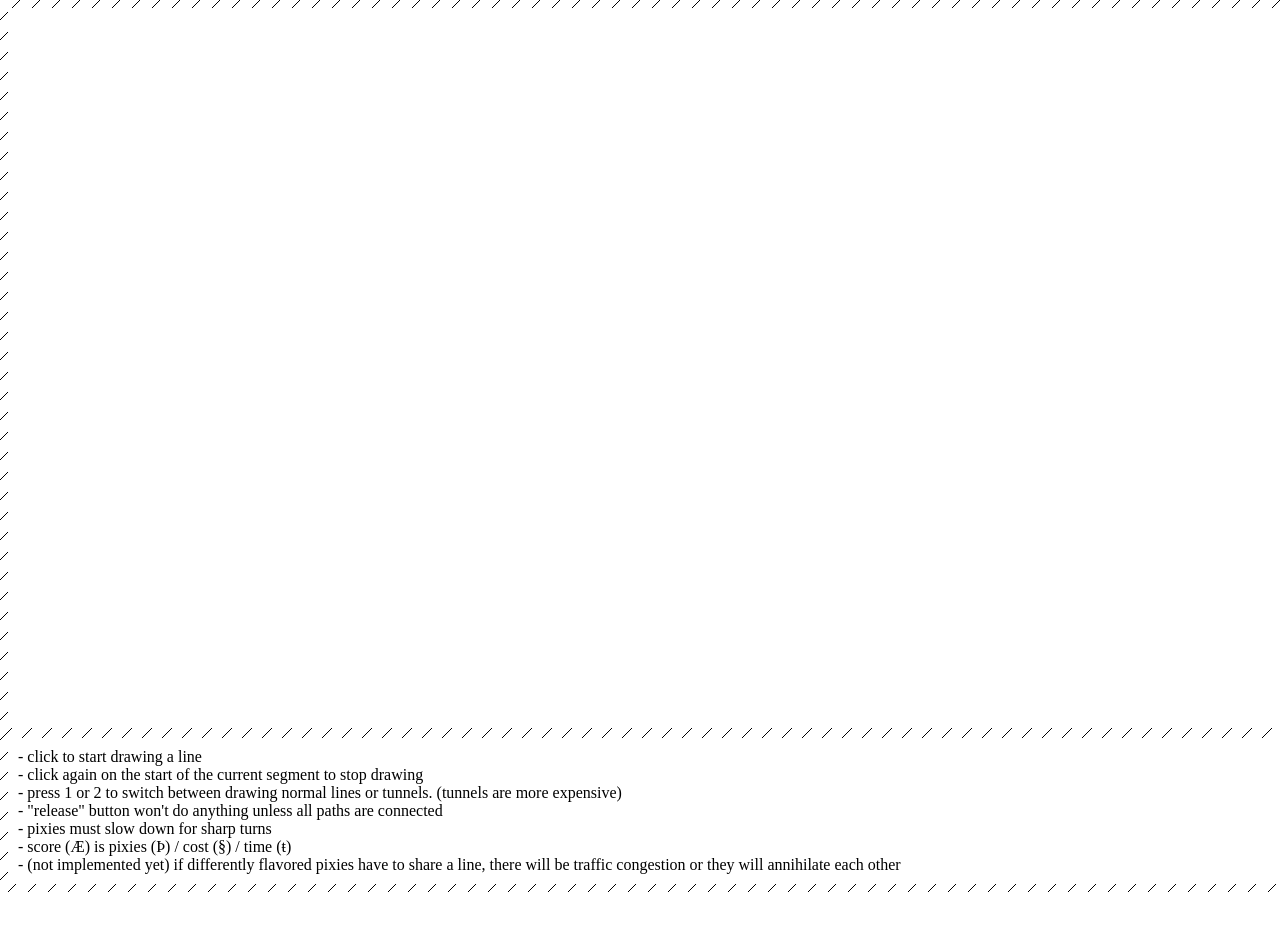
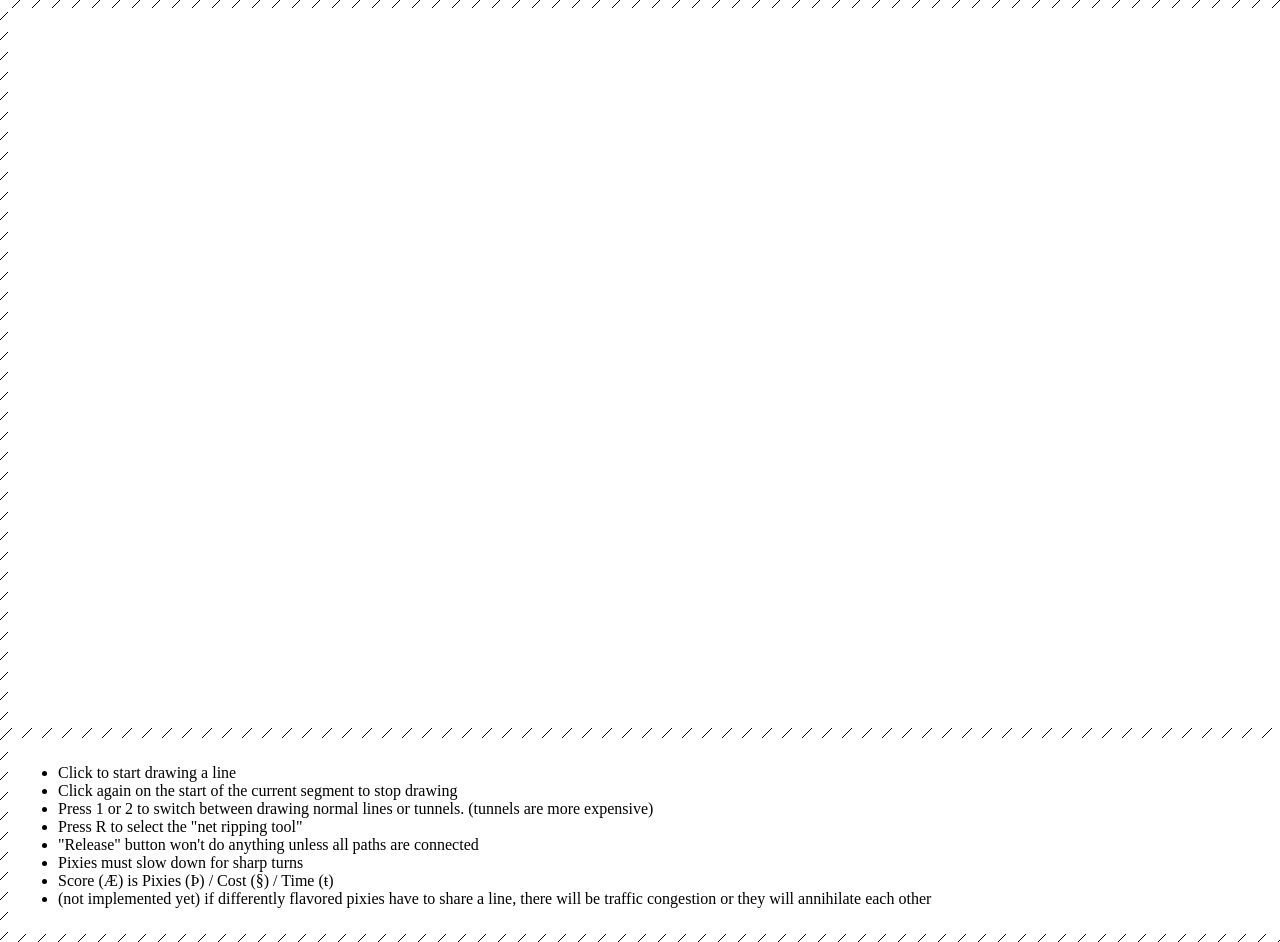
Before and after one commit to rparrett/pixie_wrangler, a plain HTML site: page index.html in a window 1280 px wide. Before the commit the page ends 892 px from the top, so only its background shows below. Drawn offline with Linux system fonts and the light colour scheme; a script that the page names is missing; a web font is replaced by a local one.

Commit message:
Update instructions

```diff
--- a/index.html
+++ b/index.html
@@ -45,13 +45,16 @@
   <body>
       <canvas id="bevy"></canvas>
       <div class="instructions">
-- click to start drawing a line<br/>
-- click again on the start of the current segment to stop drawing<br/>
-- press 1 or 2 to switch between drawing normal lines or tunnels. (tunnels are more expensive)<br/>
-- "release" button won't do anything unless all paths are connected<br/>
-- pixies must slow down for sharp turns<br/>
-- score (Æ) is pixies (Þ) / cost (§) / time (ŧ)<br/>
-- (not implemented yet) if differently flavored pixies have to share a line, there will be traffic congestion or they will annihilate each other<br/>
+        <ul>
+          <li>Click to start drawing a line</li>
+          <li>Click again on the start of the current segment to stop drawing</li>
+          <li>Press 1 or 2 to switch between drawing normal lines or tunnels. (tunnels are more expensive)</li>
+          <li>Press R to select the "net ripping tool"</li>
+          <li>"Release" button won't do anything unless all paths are connected</li>
+          <li>Pixies must slow down for sharp turns</li>
+          <li>Score (Æ) is Pixies (Þ) / Cost (§) / Time (ŧ)</li>
+          <li>(not implemented yet) if differently flavored pixies have to share a line, there will be traffic congestion or they will annihilate each other</li>
+        </ul>
       </div>
   </body>
   <script type="module">
```
